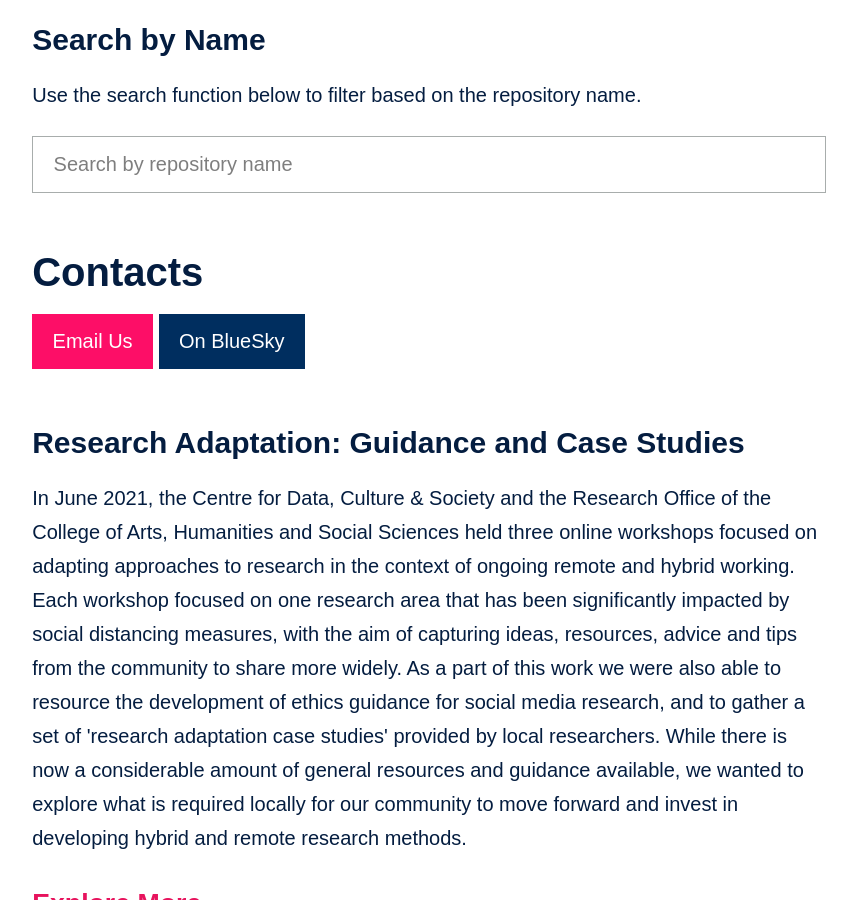
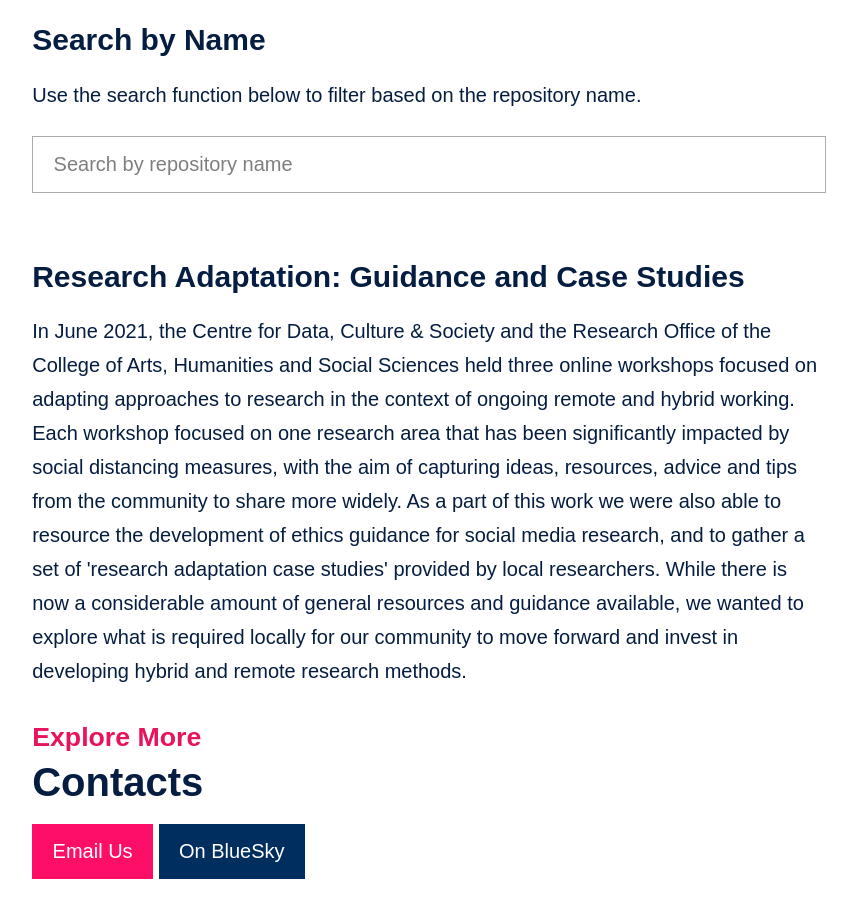
Before and after one commit to DCS-training/DCS-training.github.io, a Jekyll site: the page built from index.md, in a window 1280 px wide and 900 px high, scrolled down 2281 px. Shown: the whole window, without its empty margins (211-1068 px from the left). Built offline with Jekyll 4.4.1, drawn with Linux system fonts in a browser that asks for light colours; comment, search, counter and statistics services are not loaded; some of the changed lines change nothing that is shown.

Commit message:
Update index.md
Move the research adaptation to the right place

```diff
--- a/index.md
+++ b/index.md
@@ -92,14 +92,14 @@ excerpt: "This page is set up to facilitate the use of the CDCS repositories."
         <input type="text" id="search-name-input" placeholder="Search by repository name">
     </div>
     <ul id="repo-list"></ul>
+    <h3>Research Adaptation: Guidance and Case Studies</h3>
+    <p> In June 2021, the Centre for Data, Culture & Society and the Research Office of the College of Arts, Humanities and Social Sciences held three online workshops focused on adapting approaches to research in the context of ongoing remote and hybrid working.  Each workshop focused on one research area that has been significantly impacted by social distancing measures, with the aim of capturing ideas, resources, advice and tips from the community to share more widely. As a part of this work we were also able to resource the development of ethics guidance for social media research, and to gather a set of 'research adaptation case studies' provided by local researchers. While there is now a considerable amount of general resources and guidance available, we wanted to explore what is required locally for our community to move forward and invest in developing hybrid and remote research methods. </p>
+    <h4> <a href="research-adaptation.html" target="blank">Explore More </a> </h4>
     <h1> Contacts </h1>
     <p>
      {% include button.html text="Email Us" link="mailto:CDCS@ed.ac.uk" color="#fd0e67" %}
      {% include button.html text="On BlueSky" link="https://bsky.app/profile/edcdcs.bsky.social" color="#002e5f" %}
     </p>
-    <h3>Research Adaptation: Guidance and Case Studies</h3>
-    <p> In June 2021, the Centre for Data, Culture & Society and the Research Office of the College of Arts, Humanities and Social Sciences held three online workshops focused on adapting approaches to research in the context of ongoing remote and hybrid working.  Each workshop focused on one research area that has been significantly impacted by social distancing measures, with the aim of capturing ideas, resources, advice and tips from the community to share more widely. As a part of this work we were also able to resource the development of ethics guidance for social media research, and to gather a set of 'research adaptation case studies' provided by local researchers. While there is now a considerable amount of general resources and guidance available, we wanted to explore what is required locally for our community to move forward and invest in developing hybrid and remote research methods. </p>
-    <h4> <a href="research-adaptation.html">Explore More </a> </h4>
     <script>
     const repos = {{ site.data.repos | jsonify }};
     console.log('Fetched repositories:', repos);
```
